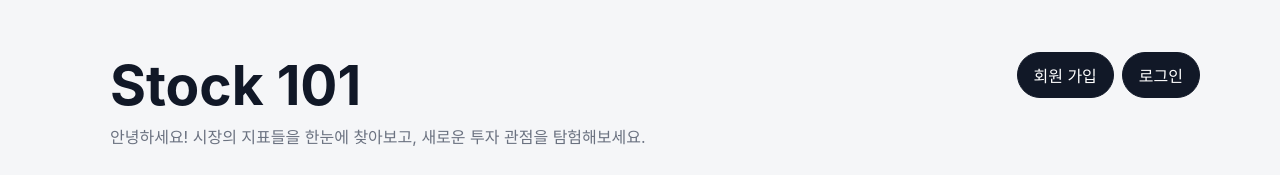
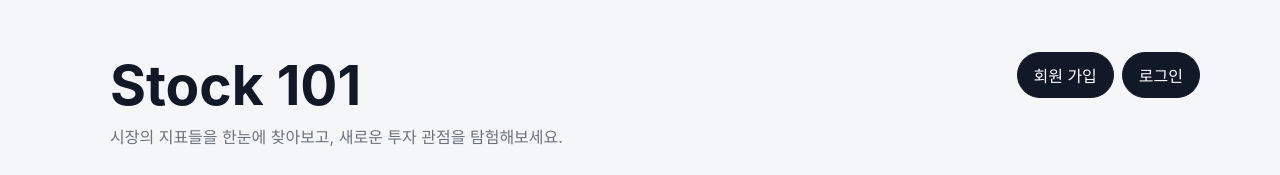
Before and after one commit to beyond-sw-camp/be18-4th-3starJhin-stock101, a Vue app in the folder frontend/: page / in a window 1280 px wide. Shown: the top 175 px of the page. Built offline with nearby package versions, Linux system fonts and the light colour scheme; no server answers.

Commit message:
배포 테스트

```diff
--- a/frontend/src/pages/main.vue
+++ b/frontend/src/pages/main.vue
@@ -5,7 +5,7 @@
     <header class="hero">
       <div class="hero__left">
         <h1>Stock 101</h1>
-        <p class="tagline">안녕하세요! 시장의 지표들을 한눈에 찾아보고, 새로운 투자 관점을 탐험해보세요.</p>
+        <p class="tagline">시장의 지표들을 한눈에 찾아보고, 새로운 투자 관점을 탐험해보세요.</p>
       </div>
       <div class="hero__actions">
         <template v-if="!authStore.isLoggedIn">
```
Also changed, not shown: 1 other file (tests, documents, lock files or other folders).
